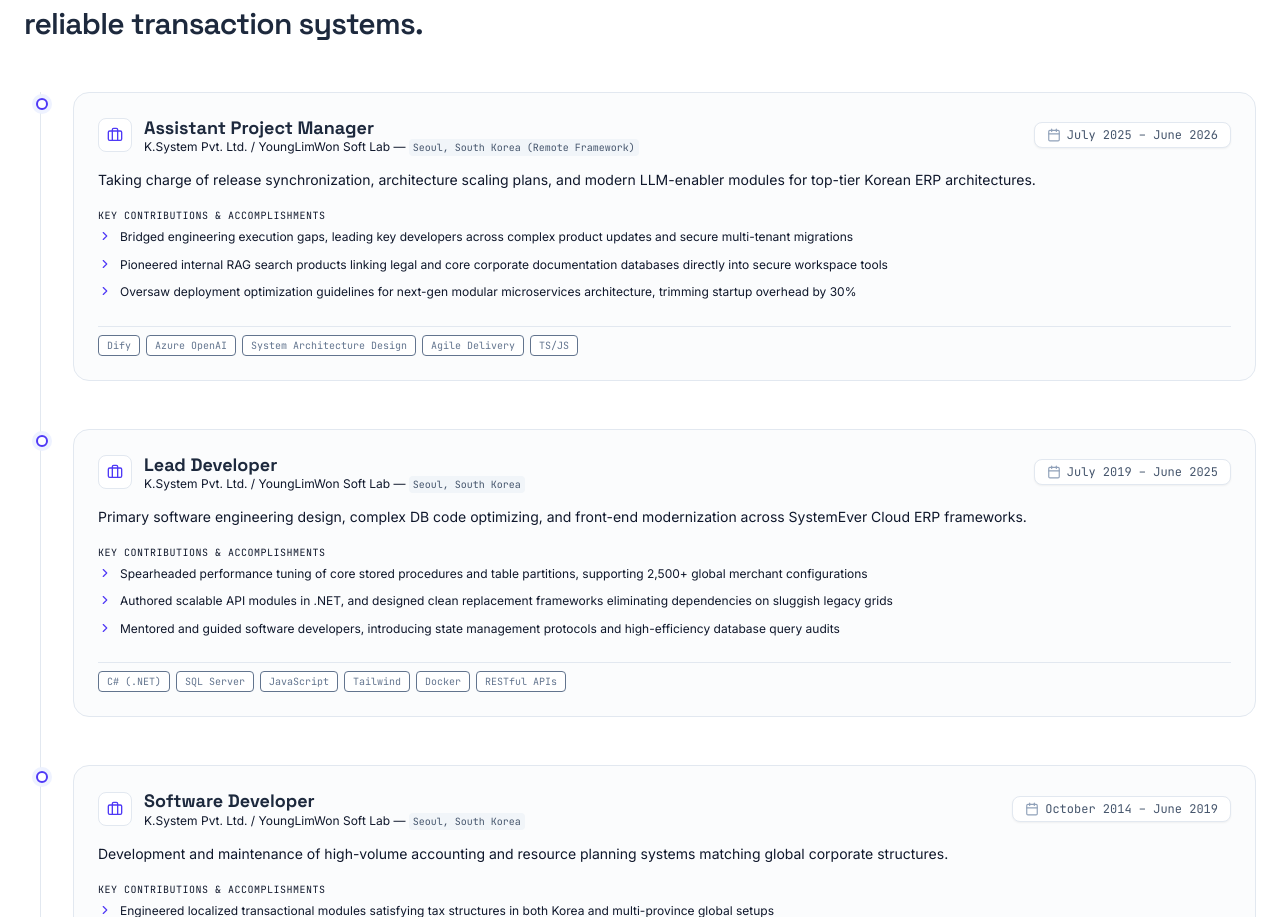
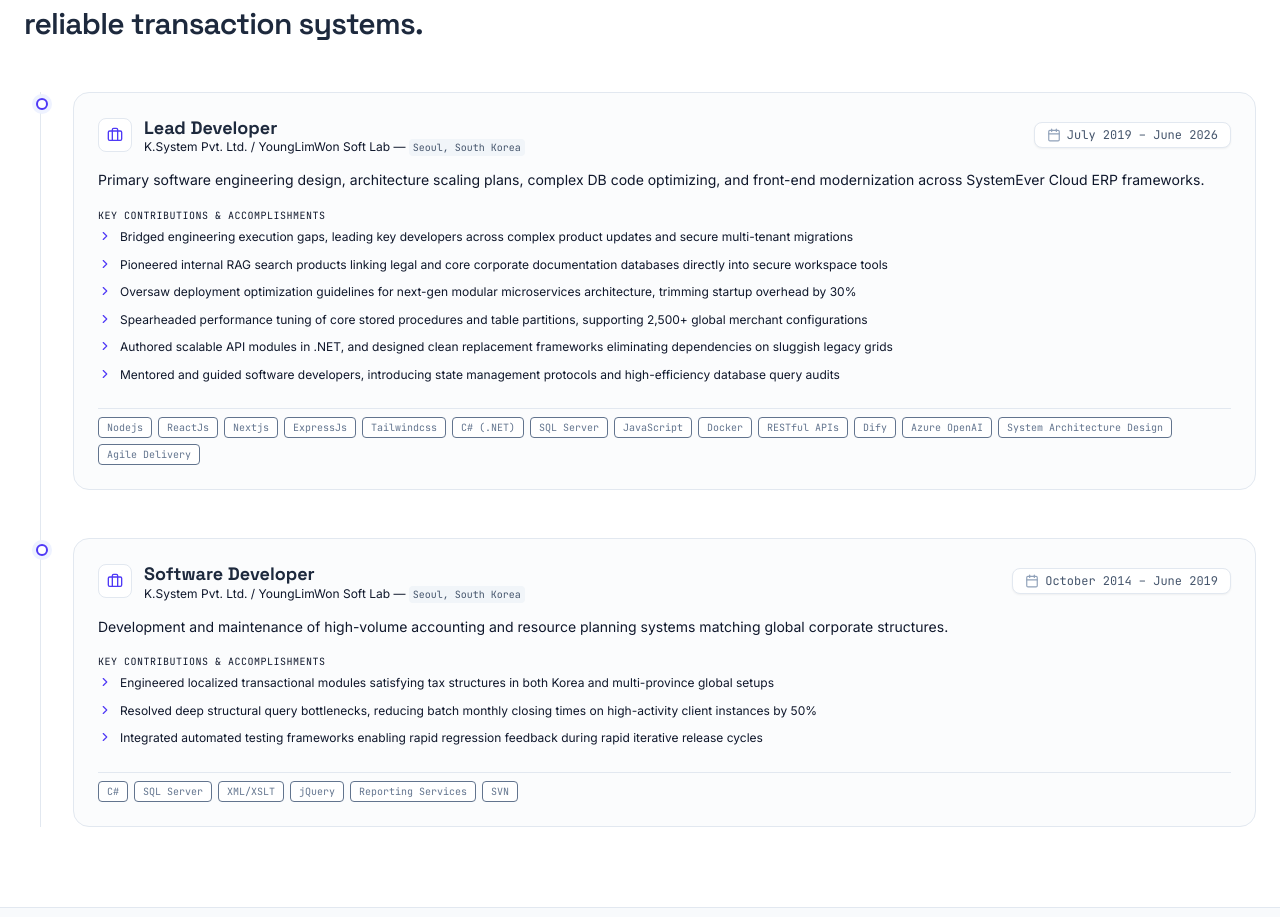
Before and after one commit to mehboobfazal/portfolio, a React (Vite) app: page / in a window 1280 px wide. Shown: the part 5009-5926 px from the top of the page. Built offline with nearby package versions, Linux system fonts and the light colour scheme.

Commit message:
Revise career timeline entries and tech stack
Updated career timeline to reflect changes in role descriptions and technology used.

```diff
--- a/src/components/portfolioData.ts
+++ b/src/components/portfolioData.ts
@@ -126,32 +126,21 @@
 
 export const careerTimeline: ExperienceItem[] = [
     {
-        id: "xp-apm",
-        period: "July 2025 – June 2026",
-        role: "Assistant Project Manager",
+        id: "xp-lead",
+        period: "July 2019 – June 2026",
+        role: "Lead Developer",
         company: "K.System Pvt. Ltd. / YoungLimWon Soft Lab",
-        location: "Seoul, South Korea (Remote Framework)",
-        description: "Taking charge of release synchronization, architecture scaling plans, and modern LLM-enabler modules for top-tier Korean ERP architectures.",
+        location: "Seoul, South Korea",
+        description: "Primary software engineering design, architecture scaling plans, complex DB code optimizing, and front-end modernization across SystemEver Cloud ERP frameworks.",
         impacts: [
             "Bridged engineering execution gaps, leading key developers across complex product updates and secure multi-tenant migrations",
             "Pioneered internal RAG search products linking legal and core corporate documentation databases directly into secure workspace tools",
             "Oversaw deployment optimization guidelines for next-gen modular microservices architecture, trimming startup overhead by 30%",
-        ],
-        techUsed: ["Dify", "Azure OpenAI", "System Architecture Design", "Agile Delivery", "TS/JS"],
-    },
-    {
-        id: "xp-lead",
-        period: "July 2019 – June 2025",
-        role: "Lead Developer",
-        company: "K.System Pvt. Ltd. / YoungLimWon Soft Lab",
-        location: "Seoul, South Korea",
-        description: "Primary software engineering design, complex DB code optimizing, and front-end modernization across SystemEver Cloud ERP frameworks.",
-        impacts: [
             "Spearheaded performance tuning of core stored procedures and table partitions, supporting 2,500+ global merchant configurations",
             "Authored scalable API modules in .NET, and designed clean replacement frameworks eliminating dependencies on sluggish legacy grids",
             "Mentored and guided software developers, introducing state management protocols and high-efficiency database query audits",
         ],
-        techUsed: ["C# (.NET)", "SQL Server", "JavaScript", "Tailwind", "Docker", "RESTful APIs"],
+        techUsed: ["Nodejs", "ReactJs", "Nextjs", "ExpressJs", "Tailwindcss", "C# (.NET)", "SQL Server", "JavaScript", "Docker", "RESTful APIs", "Dify", "Azure OpenAI", "System Architecture Design", "Agile Delivery"],
     },
     {
         id: "xp-dev",
```
